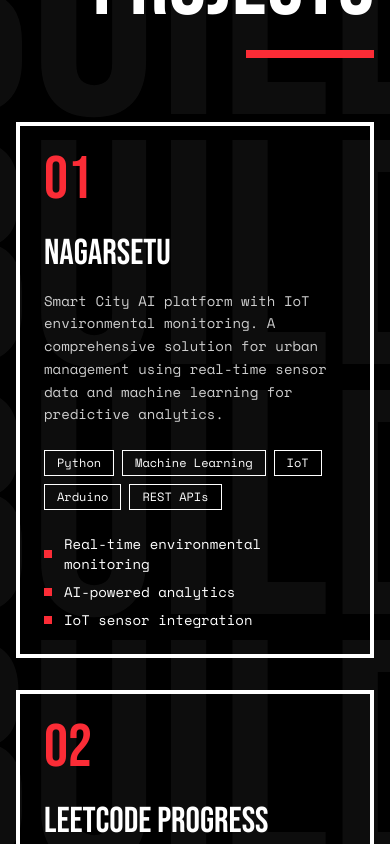
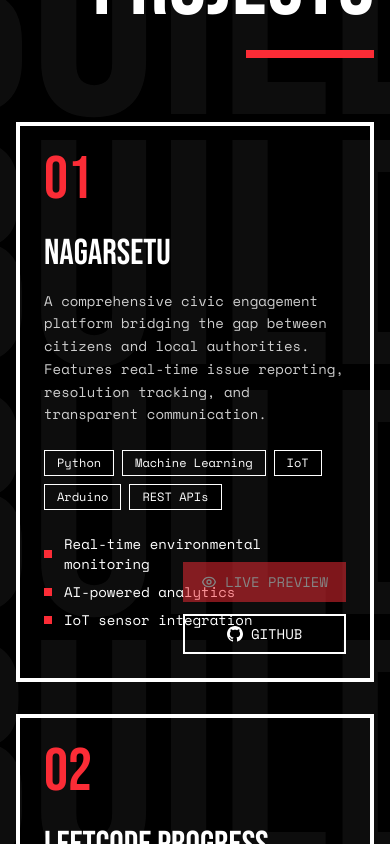
Before and after one commit to rohanbagel/Portfolio, a React app in the folder frontend/: page / in a window 390 px wide. Shown: the part 2400-3244 px from the top of the page. Built offline with nearby package versions, Linux system fonts and the light colour scheme; the HTML template or start-up script is replaced by a standard one.

Commit message:
feat: update Projects1 component with new project links and enhance layout for better responsiveness

```diff
--- a/frontend/src/components/landing1/Projects1.jsx
+++ b/frontend/src/components/landing1/Projects1.jsx
@@ -52,7 +52,7 @@ const Projects1 = () => {
               transition={{ delay: index * 0.1 }}
               className="group"
             >
-              <div className={`border-4 p-6 md:p-8 lg:p-10 transition-all duration-500 ${
+              <div className={`border-4 p-6 md:p-8 lg:p-10 transition-all duration-500 relative overflow-hidden ${
                 isDark
                   ? "border-white hover:bg-white hover:text-black"
                   : "border-black hover:bg-black hover:text-white"
@@ -66,7 +66,7 @@ const Projects1 = () => {
                   </div>
 
                   {/* Project Content */}
-                  <div className="flex-1">
+                  <div className="flex-1 flex flex-col">
                     <h3 className="font-['Bebas_Neue'] text-4xl md:text-5xl mb-4">
                       {project.title}
                     </h3>
@@ -87,13 +87,13 @@ const Projects1 = () => {
                     </div>
 
                     {/* Highlights */}
-                    <ul className="space-y-2">
+                    <ul className="space-y-2 mb-6">
                       {project.highlights.map((highlight) => (
                         <li
                           key={highlight}
                           className="font-['Space_Mono'] text-sm flex items-center gap-3"
                         >
-                          <span className="w-2 h-2 bg-red-500 flex-shrink-0" />
+                          <span className="w-2 h-2 bg-red-500 shrink-0" />
                           {highlight}
                         </li>
                       ))}
@@ -114,6 +114,46 @@ const Projects1 = () => {
                     </motion.svg>
                   </div>
                 </div>
+                {/* Links absolutely bottom right */}
+                <div className="absolute right-6 bottom-6 flex flex-col gap-3 items-end z-10">
+                  <motion.a
+                    href={project.links?.live || undefined}
+                    target="_blank"
+                    rel="noopener noreferrer"
+                    whileHover={project.links?.live ? { scale: 1.05 } : {}}
+                    whileTap={project.links?.live ? { scale: 0.95 } : {}}
+                    className={`flex items-center gap-2 font-['Space_Mono'] text-sm px-4 py-2 border-2 transition-all duration-300 w-full justify-center ${
+                      isDark
+                        ? "border-red-500 bg-red-500 text-white hover:bg-transparent hover:text-white disabled:opacity-40"
+                        : "border-red-500 bg-red-500 text-white hover:bg-transparent hover:text-black disabled:opacity-40"
+                    } ${!project.links?.live ? "opacity-50 pointer-events-none" : ""}`}
+                    tabIndex={project.links?.live ? 0 : -1}
+                  >
+                    <svg className="w-4 h-4" fill="none" viewBox="0 0 24 24" stroke="currentColor">
+                      <path strokeLinecap="round" strokeLinejoin="round" strokeWidth={2} d="M15 12a3 3 0 11-6 0 3 3 0 016 0z" />
+                      <path strokeLinecap="round" strokeLinejoin="round" strokeWidth={2} d="M2.458 12C3.732 7.943 7.523 5 12 5c4.478 0 8.268 2.943 9.542 7-1.274 4.057-5.064 7-9.542 7-4.477 0-8.268-2.943-9.542-7z" />
+                    </svg>
+                    LIVE PREVIEW
+                  </motion.a>
+                  <motion.a
+                    href={project.links?.github || undefined}
+                    target="_blank"
+                    rel="noopener noreferrer"
+                    whileHover={project.links?.github ? { scale: 1.05 } : {}}
+                    whileTap={project.links?.github ? { scale: 0.95 } : {}}
+                    className={`flex items-center gap-2 font-['Space_Mono'] text-sm px-4 py-2 border-2 transition-all duration-300 w-full justify-center ${
+                      isDark
+                        ? "border-white text-white hover:bg-white hover:text-black disabled:opacity-40"
+                        : "border-black text-black hover:bg-black hover:text-white disabled:opacity-40"
+                    } ${!project.links?.github ? "opacity-50 pointer-events-none" : ""}`}
+                    tabIndex={project.links?.github ? 0 : -1}
+                  >
+                    <svg className="w-4 h-4" fill="currentColor" viewBox="0 0 24 24">
+                      <path d="M12 0c-6.626 0-12 5.373-12 12 0 5.302 3.438 9.8 8.207 11.387.599.111.793-.261.793-.577v-2.234c-3.338.726-4.033-1.416-4.033-1.416-.546-1.387-1.333-1.756-1.333-1.756-1.089-.745.083-.729.083-.729 1.205.084 1.839 1.237 1.839 1.237 1.07 1.834 2.807 1.304 3.492.997.107-.775.418-1.305.762-1.604-2.665-.305-5.467-1.334-5.467-5.931 0-1.311.469-2.381 1.236-3.221-.124-.303-.535-1.524.117-3.176 0 0 1.008-.322 3.301 1.23.957-.266 1.983-.399 3.003-.404 1.02.005 2.047.138 3.006.404 2.291-1.552 3.297-1.23 3.297-1.23.653 1.653.242 2.874.118 3.176.77.84 1.235 1.911 1.235 3.221 0 4.609-2.807 5.624-5.479 5.921.43.372.823 1.102.823 2.222v3.293c0 .319.192.694.801.576 4.765-1.589 8.199-6.086 8.199-11.386 0-6.627-5.373-12-12-12z" />
+                    </svg>
+                    GITHUB
+                  </motion.a>
+                </div>
               </div>
             </motion.div>
           ))}
--- a/frontend/src/data/portfolio.js
+++ b/frontend/src/data/portfolio.js
@@ -24,8 +24,9 @@ export const skills = {
     "Express.js",
     "REST APIs",
     "PostgreSQL",
-    "MySQL",
-    "SQLite",
+    "Supabase",
+    "MongoDB",
+    "Node.js",
     "NumPy",
     "Pandas",
     "Scikit-Learn",
@@ -45,13 +46,16 @@ export const projects = [
   {
     title: "NagarSetu",
     description:
-      "Smart City AI platform with IoT environmental monitoring. A comprehensive solution for urban management using real-time sensor data and machine learning for predictive analytics.",
+      "A comprehensive civic engagement platform bridging the gap between citizens and local authorities. Features real-time issue reporting, resolution tracking, and transparent communication.",
     tech: ["Python", "Machine Learning", "IoT", "Arduino", "REST APIs"],
     highlights: [
       "Real-time environmental monitoring",
       "AI-powered analytics",
       "IoT sensor integration",
     ],
+    links: {
+      github: "https://github.com/rohanbagel/Hacknova_2026",
+    },
   },
   {
     title: "LeetCode Progress Tracker",
@@ -63,6 +67,10 @@ export const projects = [
       "Goal tracking",
       "Statistics dashboard",
     ],
+    links: {
+      live: "https://leetcode-multi-track.vercel.app/",
+      github: "https://github.com/rohanbagel/Leetcode_Tracker",
+    },
   },
   {
     title: "F1 Race Prediction Model",
@@ -74,6 +82,9 @@ export const projects = [
       "Predictive modeling",
       "Performance metrics",
     ],
+    links: {
+      github: "https://github.com/rohanbagel/F1-Race-Prediction",
+    },
   },
   {
     title: "DevLMS",
@@ -85,6 +96,10 @@ export const projects = [
       "Real-time coding battles",
       "Complete LMS features",
     ],
+    links: {
+      live: "https://devlms.onrender.com",
+      github: "https://github.com/rohanbagel/DevLMS-MEGAHACKS",
+    },
   },
 ];
 
```
